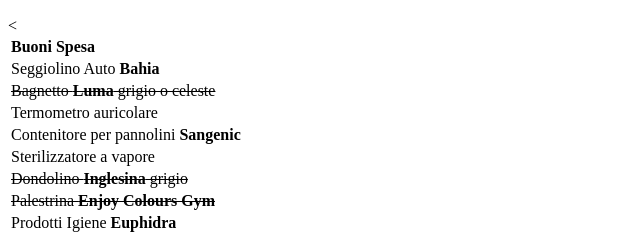
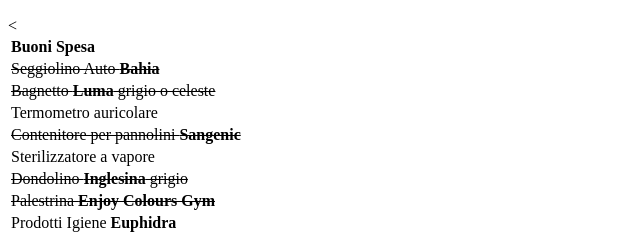
Before and after one commit to iobimbofasano/listanascite, a plain HTML site: page index.html in a window 1280 px wide. Shown: the part 290-526 px from the top of the page, 0-640 px from the left. Drawn offline with Linux system fonts and the light colour scheme.

Commit message:
Update index.html

```diff
--- a/index.html
+++ b/index.html
@@ -24,10 +24,10 @@ table, tr {
 	<th>importo a scelta</th>
 </tr>
 <tr>
-<td>Seggiolino Auto <b>Bahia</b></td><td>€189,00</td></tr>
+	<td><del>Seggiolino Auto <b>Bahia</b></del></td><td>€189,00</td></tr>
 <td><del>Bagnetto <b>Luma</b> grigio o celeste</del></td><td><del>€129,00</del></td></tr>
 <td>Termometro auricolare</td><td>modello a scelta</td></tr>
-<td>Contenitore per pannolini <b>Sangenic</b></td><td>€24,90</td></tr>
+		<td><del>Contenitore per pannolini <b>Sangenic</b></del></td><td>€24,90</td></tr>
 <td>Sterilizzatore a vapore</td><td>modello a scelta</td></tr>
 <td><del>Dondolino <b>Inglesina</b> grigio</del></td><td><del>€139,00</del></td><</tr>
 <td><del>Palestrina <b>Enjoy Colours Gym</b></del></td><td><del>€49,90</del></td></tr>
```
